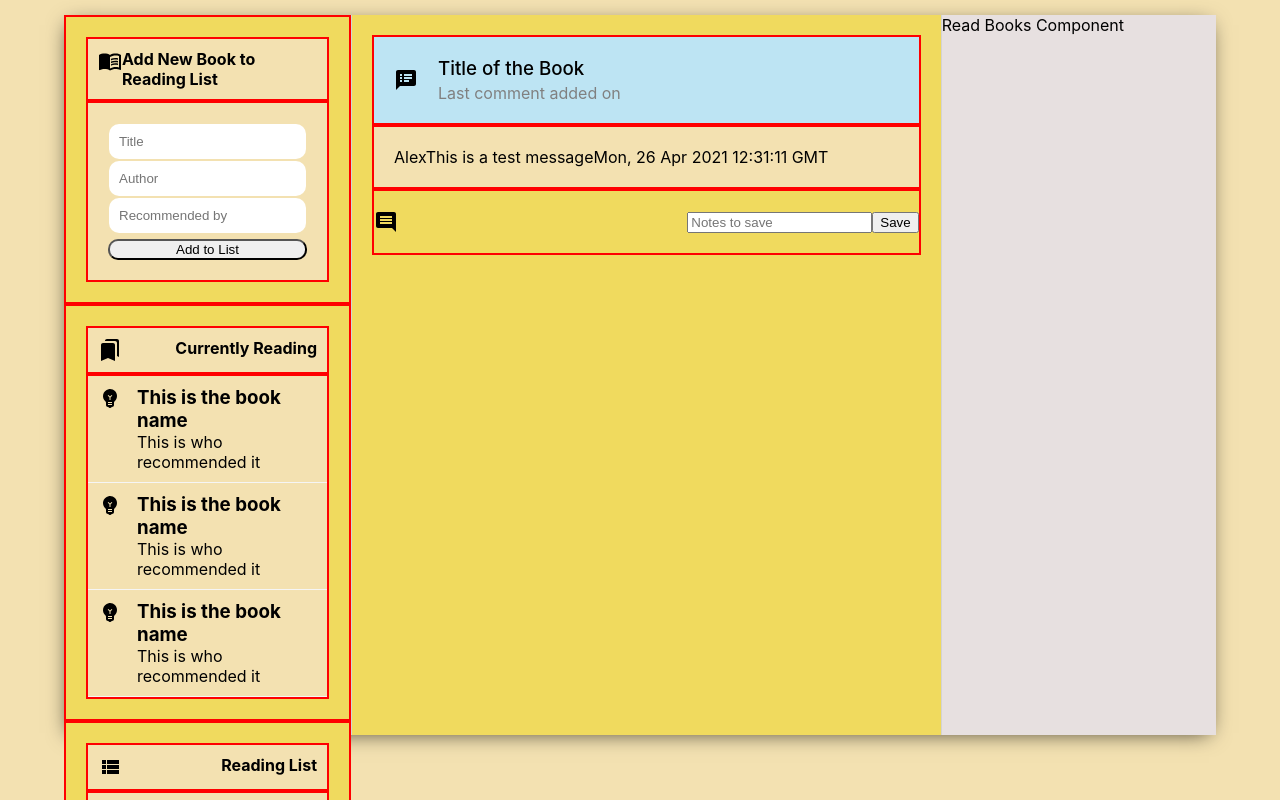
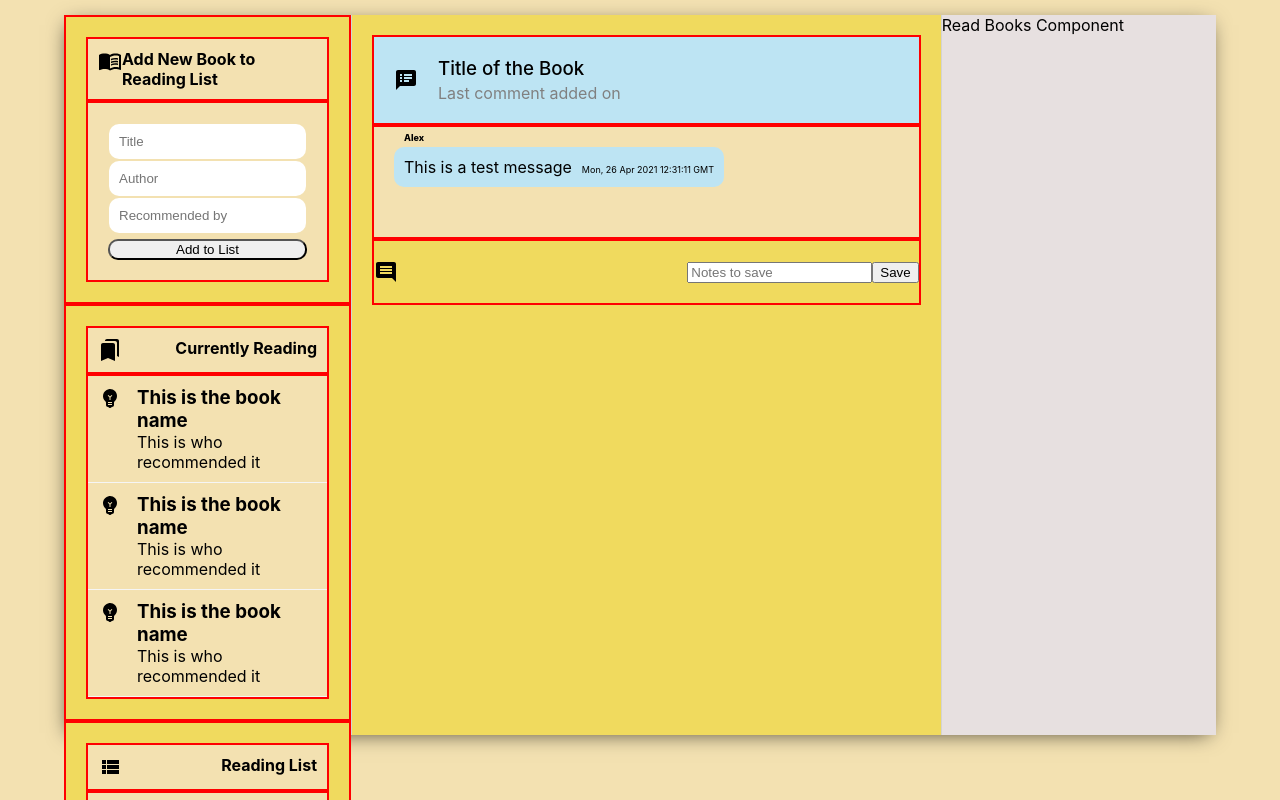
Before and after one commit to adospinoiu/MERN_Reading_List, a React (Create React App) app in the folder reading_list-front-end/: page / in a window 1280 px wide. Shown: the top 800 px of the page. Built offline with nearby package versions, Linux system fonts and the light colour scheme.

Commit message:
Added css to the middle sub-component

```diff
--- a/reading_list-front-end/src/BookNotes.css
+++ b/reading_list-front-end/src/BookNotes.css
@@ -31,8 +31,9 @@
 .booknotes__headerInfo > p {
     color: gray;
 }
+/* ############################# */
 
-/* ############################# */
+/* ### Body Section ### */
 
 .booknotes__body {
     padding: 20px;
@@ -43,6 +44,30 @@
     border: 2px solid red;
 }
 
+.notes__message {
+    position: relative;
+    font-size: 16px;
+    padding: 10px;
+    width: fit-content;
+    border-radius: 10px;
+    background-color: rgb(189, 228, 243);
+    margin-bottom: 30px;
+}
+
+.notes__name {
+    position: absolute;
+    top: -15px;
+    font-weight: 800;
+    font-size: xx-small;
+}
+
+.notes__timestamp {
+    margin-left: 10px;
+    font-size: xx-small;
+}
+/* ############################# */
+
+
 .booknotes__footer {
     display: flex;
     justify-content: space-between;
```
